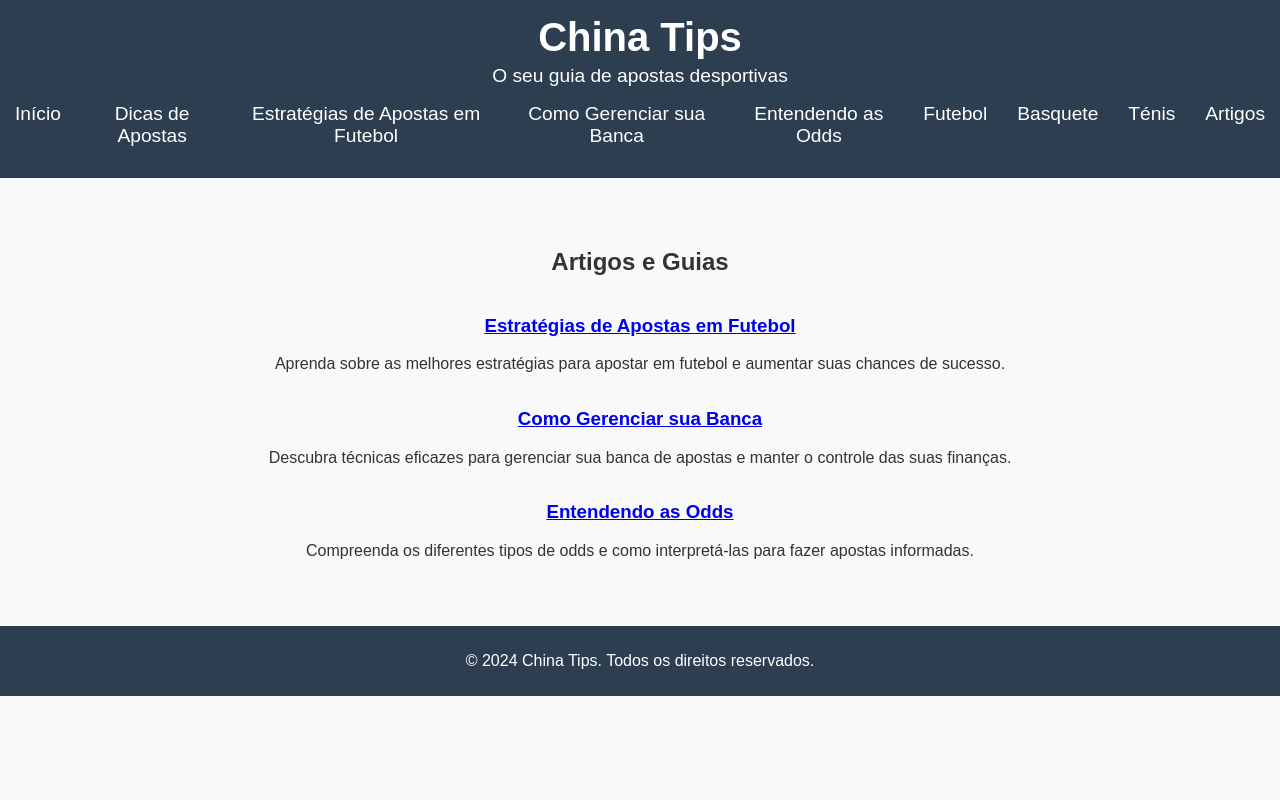
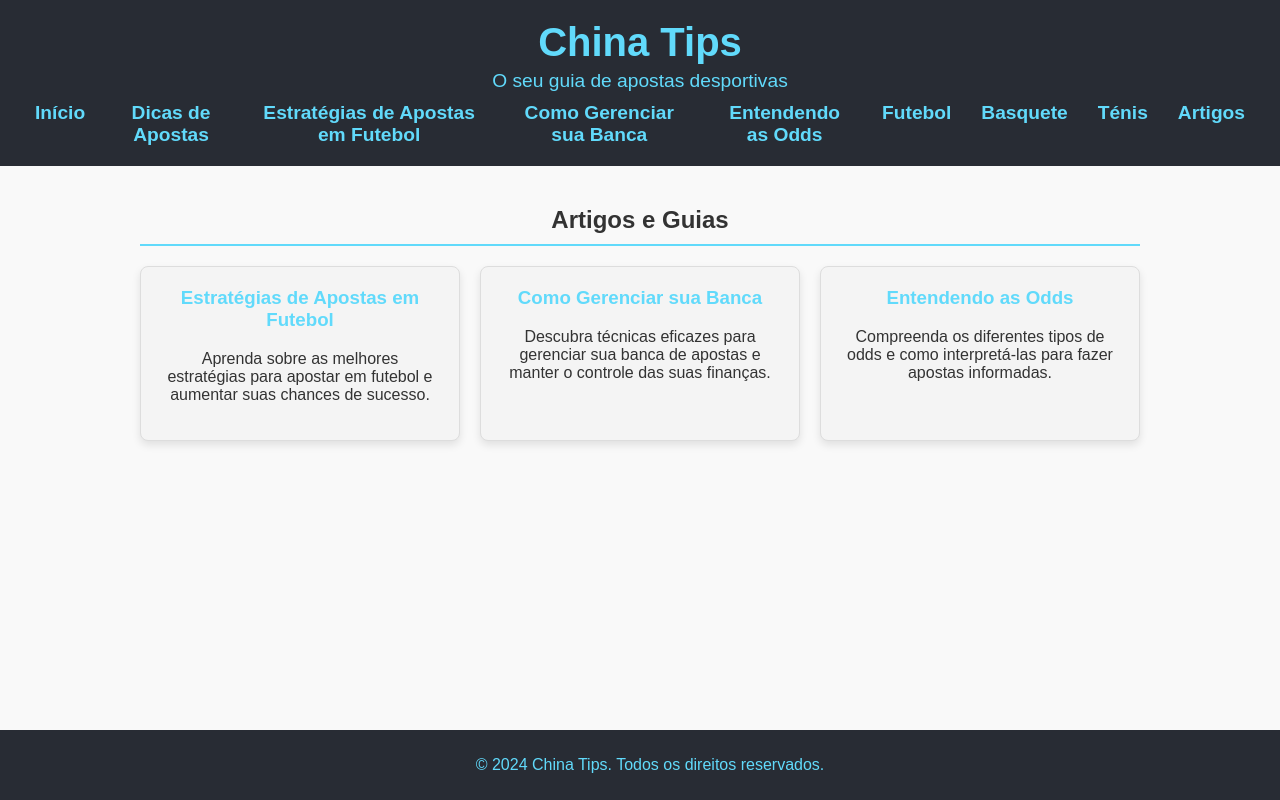
Before and after one commit to Chinatips/Chinatips.github.io, a plain HTML site: page artigos.html in a window 1280 px wide. Drawn offline with Linux system fonts and the light colour scheme.

Commit message:
Add files via upload

```diff
--- a/artigos.html
+++ b/artigos.html
@@ -5,6 +5,83 @@
     <meta name="viewport" content="width=device-width, initial-scale=1.0">
     <title>Artigos - China Tips</title>
     <link rel="stylesheet" href="style.css">
+    <style>
+        body {
+            font-family: Arial, sans-serif;
+            margin: 0;
+            padding: 0;
+            color: #333;
+        }
+        header {
+            background-color: #282c34;
+            color: #61dafb;
+            padding: 20px;
+            text-align: center;
+        }
+        header h1 {
+            margin: 0;
+            font-size: 2em;
+        }
+        nav ul {
+            list-style: none;
+            padding: 0;
+            margin: 0;
+            display: flex;
+            justify-content: center;
+        }
+        nav ul li {
+            margin: 0 15px;
+        }
+        nav ul li a {
+            color: #61dafb;
+            text-decoration: none;
+            font-weight: bold;
+        }
+        nav ul li a:hover {
+            text-decoration: underline;
+        }
+        .content-section {
+            padding: 20px;
+            max-width: 1000px;
+            margin: 0 auto;
+        }
+        .content-section h2 {
+            border-bottom: 2px solid #61dafb;
+            padding-bottom: 10px;
+            margin-bottom: 20px;
+        }
+        .articles-grid {
+            display: grid;
+            grid-template-columns: repeat(auto-fill, minmax(300px, 1fr));
+            gap: 20px;
+        }
+        .article-item {
+            background: #f4f4f4;
+            border: 1px solid #ddd;
+            border-radius: 8px;
+            padding: 20px;
+            box-shadow: 0 4px 8px rgba(0,0,0,0.1);
+        }
+        .article-item h3 {
+            margin-top: 0;
+        }
+        .article-item a {
+            color: #61dafb;
+            text-decoration: none;
+        }
+        .article-item a:hover {
+            text-decoration: underline;
+        }
+        footer {
+            background-color: #282c34;
+            color: #61dafb;
+            text-align: center;
+            padding: 10px;
+            position: fixed;
+            width: 100%;
+            bottom: 0;
+        }
+    </style>
 </head>
 <body>
     <header>
```
